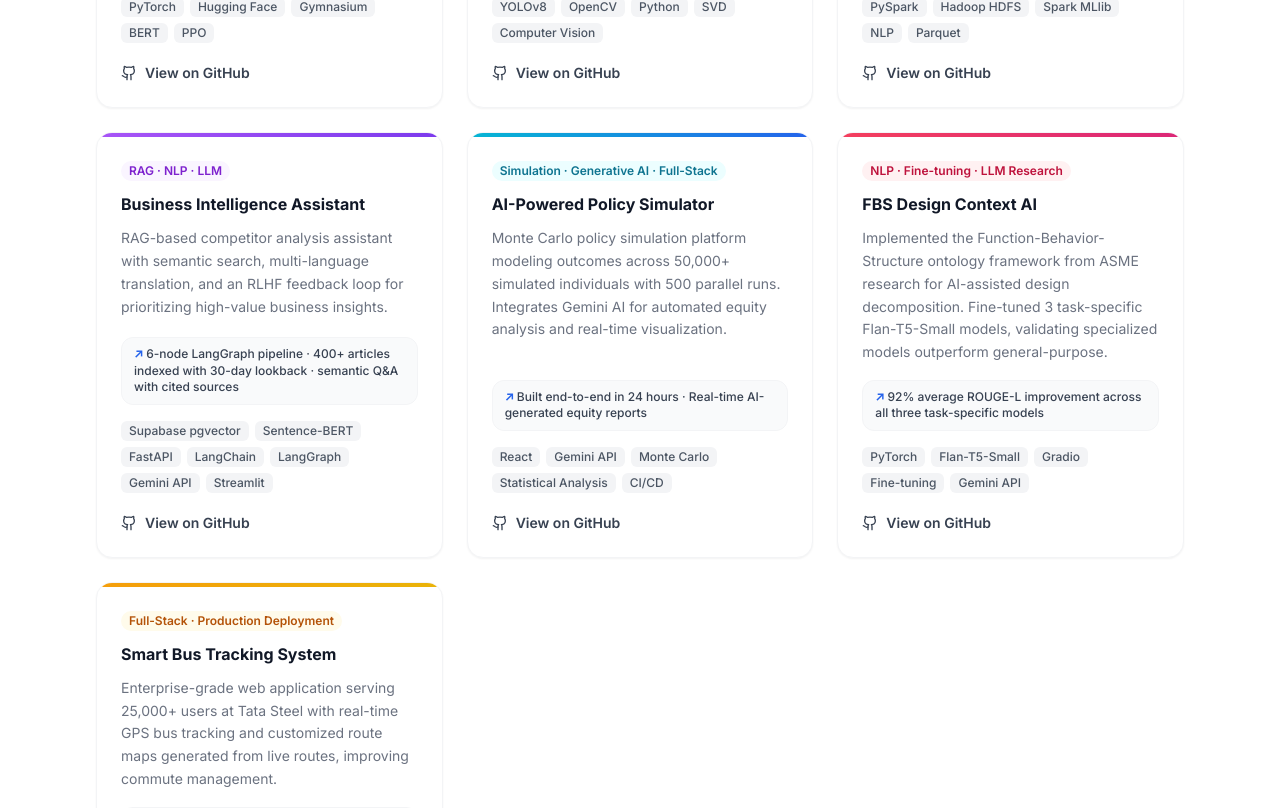
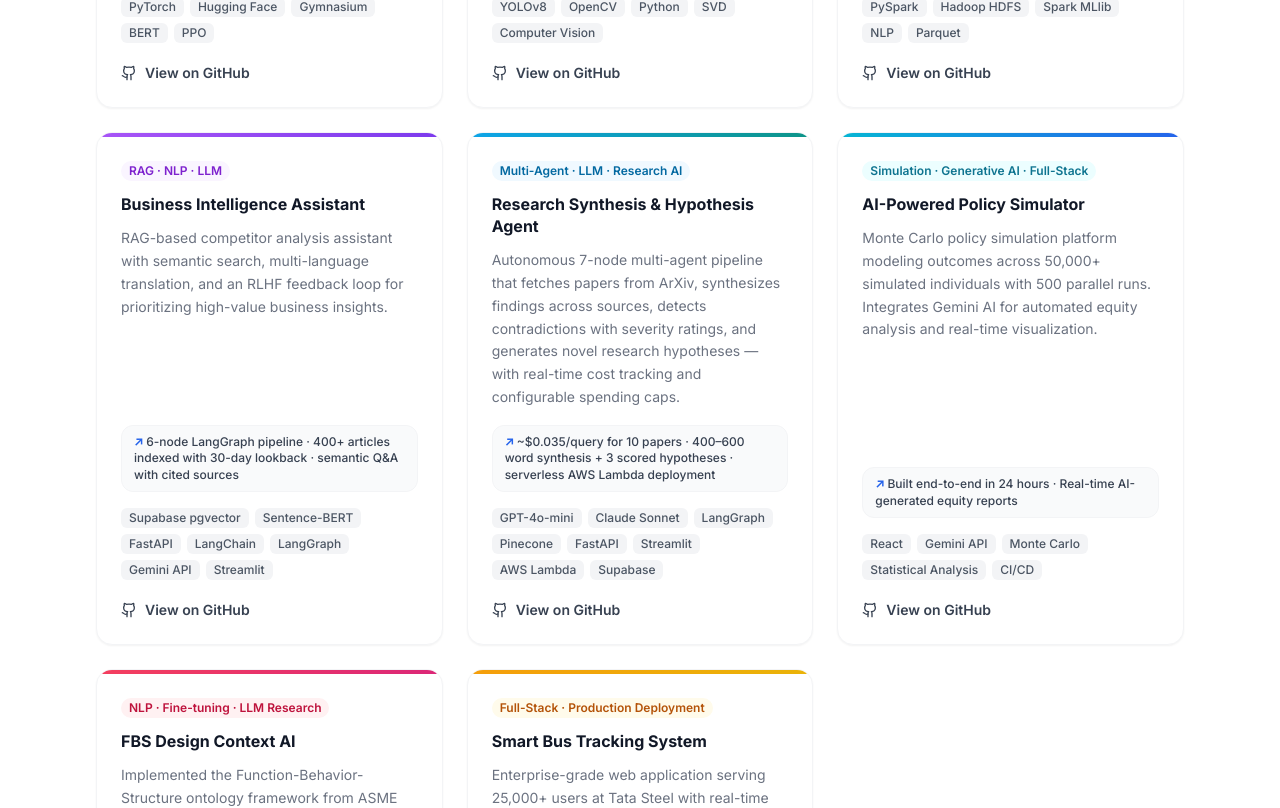
Before and after one commit to swarat17/swarat17.github.io, a Next.js app: page / in a window 1280 px wide. Shown: the part 2157-2965 px from the top of the page. Built offline with nearby package versions, Linux system fonts and the light colour scheme.

Commit message:
project added and minor UI updates

```diff
--- a/src/components/Experience.js
+++ b/src/components/Experience.js
@@ -143,7 +143,7 @@ export default function Experience() {
                         >
                           {exp.type}
                         </span>
-                        <span className="text-xs text-gray-400 dark:text-gray-500 bg-gray-50 dark:bg-gray-600 px-2.5 py-1 rounded-full border border-gray-100 dark:border-gray-500">
+                        <span className="text-xs text-gray-400 dark:text-gray-300 bg-gray-50 dark:bg-gray-600 px-2.5 py-1 rounded-full border border-gray-100 dark:border-gray-500">
                           {exp.period}
                         </span>
                       </div>
@@ -180,7 +180,7 @@ export default function Experience() {
                 >
                   <p className="font-bold text-gray-900 dark:text-white text-sm">{edu.degree}</p>
                   <p className="text-blue-600 dark:text-blue-400 font-semibold text-sm mt-0.5">{edu.school}</p>
-                  <p className="text-gray-400 dark:text-gray-500 text-xs mt-1">{edu.period}</p>
+                  <p className="text-gray-400 dark:text-gray-300 text-xs mt-1">{edu.period}</p>
                   <p className="text-gray-600 dark:text-gray-300 text-xs mt-2 font-medium">{edu.detail}</p>
                 </div>
               ))}
--- a/src/components/Projects.js
+++ b/src/components/Projects.js
@@ -53,6 +53,18 @@ const projects = [
     github: 'https://github.com/swarat17/BI-Assistant',
     accent: 'from-purple-500 to-violet-600',
     accentLight: 'bg-purple-50 text-purple-700 dark:bg-purple-950/50 dark:text-purple-300',
+  },
+  {
+    title: 'Research Synthesis & Hypothesis Agent',
+    subtitle: 'Multi-Agent · LLM · Research AI',
+    filter: 'NLP & LLMs',
+    description:
+      'Autonomous 7-node multi-agent pipeline that fetches papers from ArXiv, synthesizes findings across sources, detects contradictions with severity ratings, and generates novel research hypotheses — with real-time cost tracking and configurable spending caps.',
+    metric: '~$0.035/query for 10 papers · 400–600 word synthesis + 3 scored hypotheses · serverless AWS Lambda deployment',
+    tech: ['GPT-4o-mini', 'Claude Sonnet', 'LangGraph', 'Pinecone', 'FastAPI', 'Streamlit', 'AWS Lambda', 'Supabase'],
+    github: 'https://github.com/swarat17/research-synthesis-agent',
+    accent: 'from-sky-500 to-teal-600',
+    accentLight: 'bg-sky-50 text-sky-700 dark:bg-sky-950/50 dark:text-sky-300',
   },
   {
     title: 'AI-Powered Policy Simulator',
--- a/src/components/Skills.js
+++ b/src/components/Skills.js
@@ -64,7 +64,7 @@ const skillGroups = [
       'PostgreSQL', 'MySQL', 'SQL Server', 'Oracle',
       'MongoDB', 'Elasticsearch', 'Redis',
       'Snowflake', 'Databricks',
-      'Tableau', 'PowerBI', 'matplotlib', 'seaborn', 'Plotly',
+      'Tableau', 'PowerBI', 'Looker Studio', 'matplotlib', 'seaborn', 'Plotly', 'Streamlit', 'Gradio',
     ],
   },
   {
```
